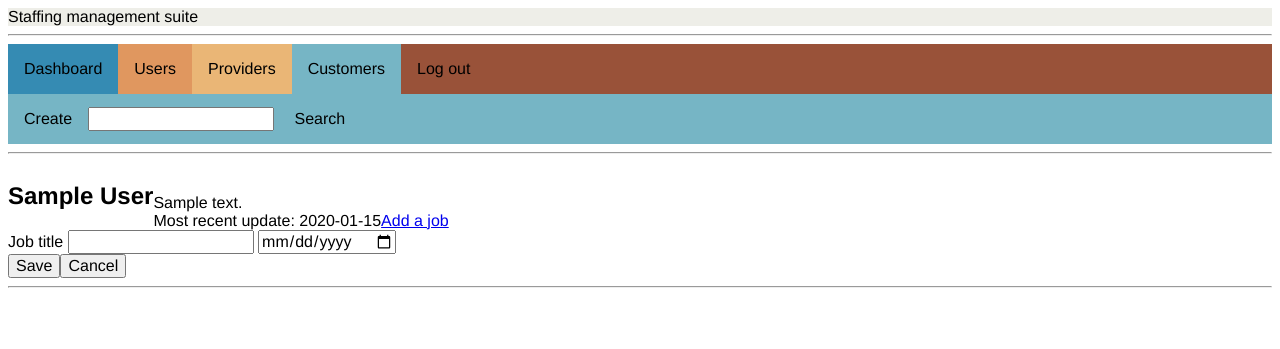
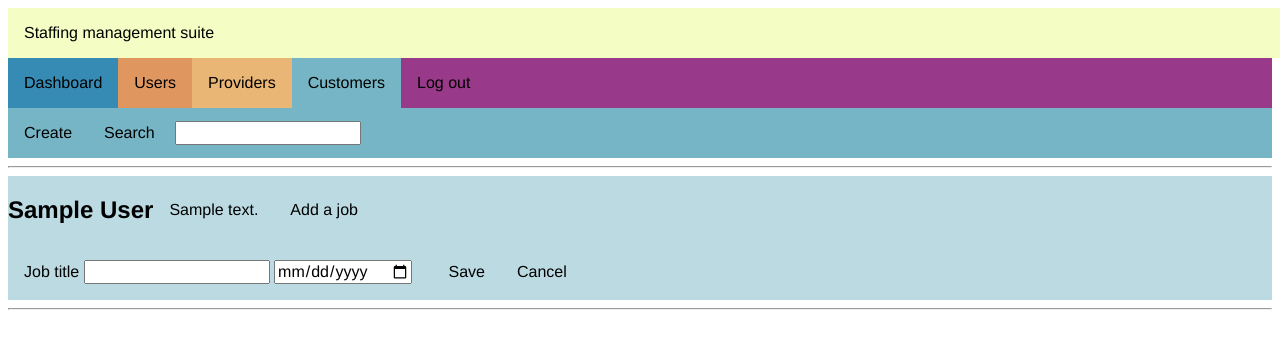
Before and after one commit to EricRohner/staffing, a Flask app: page /customers/customer_jobs_add/1 in a window 1280 px wide. Shown: the top 349 px of the page. Run offline with Flask 3, Linux system fonts and the light colour scheme; the visitor is signed in with stand-in values (Sample User, id 1); tables that the repository leaves empty hold one stand-in row (values such as "Sample post").

Commit message:
fixed cancel button html nesting so that they actually work.

```diff
--- a/staffing/static/style.css
+++ b/staffing/static/style.css
@@ -13,12 +13,16 @@
 .container-h {
     display: flex;
     flex-direction: row;
-    align-items: flex-end
+    align-items: center
 }
 
 /*sizing*/
 
 a, input {
+    font-size: 16px;
+}
+
+.big {
     font-size: 16px;
 }
 
@@ -46,32 +50,57 @@ a, input {
     border-radius: 0;
 }
 
+.skinny_block {
+    text-decoration: none;
+    color: black;
+    padding: 4px 4px;
+    display: inline-block;
+    border: 2px;
+    border-radius: 2px;
+}
+
 /*Colors*/
 
 .flash {
-    color: #FF0000;
+    background-color: #f37353;
 }
 
 .color0 {
-    background-color: #eeeee8;
+    background-color: #f4fdc3;
 }
 
 .color1 {
     background-color: #358bb3;
 }
 
+.color1f {
+    background-color: #9ac5d9
+}
+
 .color2 {
     background-color: #e0975f;
+}
+
+.color2f {
+    background-color: #efcbaf
 }
 
 .color3 {
     background-color: #eab676;
 }
 
+.color3f {
+    background-color: #f4daba;
+}
+
 .color4 {
     background-color: #76b5c5;
 }
 
+.color4f {
+    background-color: #bbdae2;
+}
+
 .color5 {
-    background-color: #995239;
+    background-color: #993989;
 }
--- a/staffing/templates/auth.html
+++ b/staffing/templates/auth.html
@@ -1,12 +1,14 @@
 {% extends "base.html" %}
 
 {% block head %}
-<div class="block log_out fill_w color1">Welcome</div>
+
 {% endblock %}
 
 {% block body %}
-    <div class="container-h">
+    <div class="container-h block fill_w color1">
+
         <form id="auth-form" action="{{url_for('auth.login')}}" method="post">
+            <div class="block">Welcome</div>
             <input type="text" name="user_name" placeholder="User name" class="input-field"/>
             <input type="password" name="password" placeholder="Password" class="input-field"/>
             <input type="submit" value="Log in" class="btn btn-login"/>
--- a/staffing/templates/base.html
+++ b/staffing/templates/base.html
@@ -8,8 +8,7 @@
         <title>Staffing</title>
     </head>
     <body>
-        <div class="color0 fill_w">Staffing management suite</div>
-        <hr>
+        <div class="block color0 fill_w">Staffing management suite</div>
 
         {% for message in get_flashed_messages() %}
             <div class="flash">{{ message }}</div>
--- a/staffing/templates/customer_job_provider_search.html
+++ b/staffing/templates/customer_job_provider_search.html
@@ -2,13 +2,13 @@
 
 {% block provider_search %}
     <hr>
-    <form method="POST" action="{{ url_for('customers.customer_job_provider_search', customer_id = customer.id, job_id = jobs[0]['id'] ) }}">
+    <form class="color3f" method="POST" action="{{ url_for('customers.customer_job_provider_search', customer_id = customer.id, job_id = jobs[0]['id'] ) }}">
+        <input class="block color3f" type="submit" value="Search">
         <input name="search_string" value="" required>
-        <input class="block color3" type="submit" value="Search">
     </form>
 
 {% for provider in providers %}
-        <article class="provider">
+        <article class="provider color3f">
         <header class="container-h">
             <h1>{{ provider['provider_name'] }}</h1>
             <div class="container-v">
--- a/staffing/templates/customer_jobs.html
+++ b/staffing/templates/customer_jobs.html
@@ -1,14 +1,13 @@
 {% extends "customers.html" %}
 {% block form %}
     <article class="customer">
-        <header class="container-h">
+        <header class="container-h color4f">
             <h1>{{ customer['customer_name'] }}</h1>
-            <div class="container-v">
-                <div class="address">{{ customer['customer_address'] }}</div>
-                <div class="updated">Most recent update: {{ customer['last_edited'].strftime('%Y-%m-%d') }}</div>
+            <div class="container-h">
+                <div class="address block">{{ customer['customer_address'] }}</div>
             </div>
             {% if session['is_customer_admin'] %}
-                <a class="action" href="{{ url_for('customers.customer_jobs_add', customer_id=customer['id']) }}">Add a job</a>
+                <a class="action block" href="{{ url_for('customers.customer_jobs_add', customer_id=customer['id']) }}">Add a job</a>
             {% endif %}
         </header>
         </article>
@@ -19,13 +18,13 @@
     <hr>
 
     {% for job in jobs %}
-        <article class="job container-h">
+        <article class="job container-h color4f">
             <h1>{{ job['job_title'] }}</h1>
-            <div>{{ job['job_start_date'] }}
+            <div class="block">{{ job['job_start_date'] }}
                 {% if job.provider_id %}
-                    <div>Provider: {{ job.provider.provider_name }}</div>
+                    <div class="block color3f">Provider: {{ job.provider.provider_name }}</div>
                 {% endif %}
-            <a href="{{ url_for('customers.customer_job_provider_search', customer_id=customer['id'], job_id=job['id']) }}">find a provider</a>
+            <a class="block" href="{{ url_for('customers.customer_job_provider_search', customer_id=customer['id'], job_id=job['id']) }}">find a provider</a>
         </article>
     {% endfor %}
 
--- a/staffing/templates/customer_jobs_add.html
+++ b/staffing/templates/customer_jobs_add.html
@@ -1,14 +1,16 @@
 {% extends "customer_jobs.html" %}
 {% block job %}
-    <form class="container-v" method="post">
-        <label>Job title
+<div class="color4f container-h">
+    <form method="post">
+        <label class="block">Job title
             <input name="job_title" value="" required>
             <input name="job_start_date" type="date" required>
         </label>
 
-        <div class="container-h">
-            <input class="button" type="submit" value="Save">
-            <input class="danger" type="submit" value="Cancel" action="{{ url_for('customers.customer_jobs', customer_id = customer.id) }}" method="get" onclick="return confirm('Are you sure?');">
-        </div>
+            <input class="block color4f" type="submit" value="Save">
     </form>
+    <form class="container-h" method="get" action="{{ url_for('customers.customer_jobs', customer_id=customer.id) }}">
+        <input class="danger block color4f" type="submit" value="Cancel" onclick="return confirm('Are you sure?');" formnovalidate>
+    </form>
+</div>
 {% endblock %}
--- a/staffing/templates/customers.html
+++ b/staffing/templates/customers.html
@@ -6,8 +6,8 @@
             <a class="block color4" href="{{ url_for("customers.create") }}">Create</a>
         {% endif %}
             <form method="GET" action="{{ url_for('customers.search') }}">
-                    <input name="search_string" value="" required>
                 <input class="block color4" type="submit" value="Search">
+                <input name="search_string" value="" required>
             </form>
     </div>
 
@@ -15,16 +15,16 @@
 
     {% for customer in customers %}
         <article class="customer">
-        <header class="container-h">
+        <header class="container-h color4f">
             <h1>{{ customer['customer_name'] }}</h1>
-            <div class="container-v">
-                <div class="address">{{ customer['customer_address'] }}</div>
-                <div class="updated">Most recent update: {{ customer['last_edited'].strftime('%Y-%m-%d') }}</div>
+            <div class="container-h">
+                <div class="address block">{{ customer['customer_address'] }}</div>
+                <div class="updated block">Most recent update: {{ customer['last_edited'].strftime('%Y-%m-%d') }}</div>
             </div>
-            <a class="action" href="{{ url_for('customers.customer_jobs', customer_id=customer['id']) }}">Jobs</a>
+            <a class="action block" href="{{ url_for('customers.customer_jobs', customer_id=customer['id']) }}">Jobs</a>
             {% if session['is_customer_admin'] %}
-                <a class="action" href="{{ url_for('customers.update', customer_id=customer['id']) }}">Edit</a>
-                <a class="danger" onclick="return confirm('Are you sure?');" href="{{ url_for('customers.delete', customer_id=customer['id']) }}">Delete</a>
+                <a class="action block" href="{{ url_for('customers.update', customer_id=customer['id']) }}">Edit</a>
+                <a class="danger block" onclick="return confirm('Are you sure?');" href="{{ url_for('customers.delete', customer_id=customer['id']) }}">Delete</a>
             {% endif %}
         </header>
         </article>
--- a/staffing/templates/dashboard.html
+++ b/staffing/templates/dashboard.html
@@ -6,9 +6,9 @@
 {% endblock %}
 
 {% block body %}
-        <div class="container-v">
+        <div class="container-v color1f">
             <form action="{{ url_for('dashboard.self_password_set') }}" method="get">
-                <input type="submit" value="Set Password" >
+                <input class="block color1f" type="submit" value="Set Password" >
             </form>
 
             {% block pass_form%}
```
Also changed, not shown: staffing/templates/customers_create.html (+7 -5 lines), staffing/templates/customers_update.html (+8 -5 lines), staffing/templates/dashboard_self_password_set.html (+6 -5 lines), staffing/templates/providers.html (+7 -7 lines), staffing/templates/providers_create.html (+7 -7 lines), staffing/templates/providers_update.html (+8 -4 lines), staffing/templates/users.html (+6 -6 lines), staffing/templates/users_create.html (+6 -4 lines), staffing/templates/users_set_password.html (+9 -5 lines), staffing/templates/users_update.html (+9 -6 lines).
